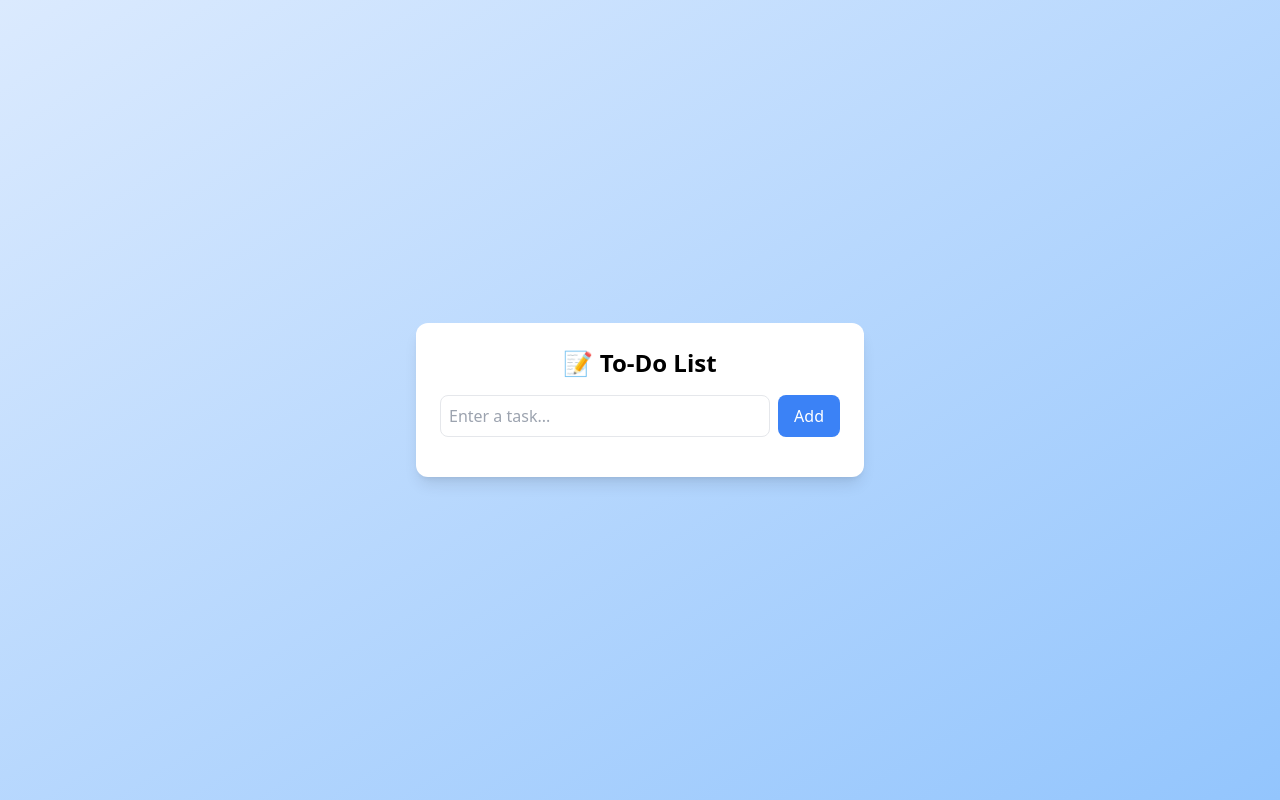
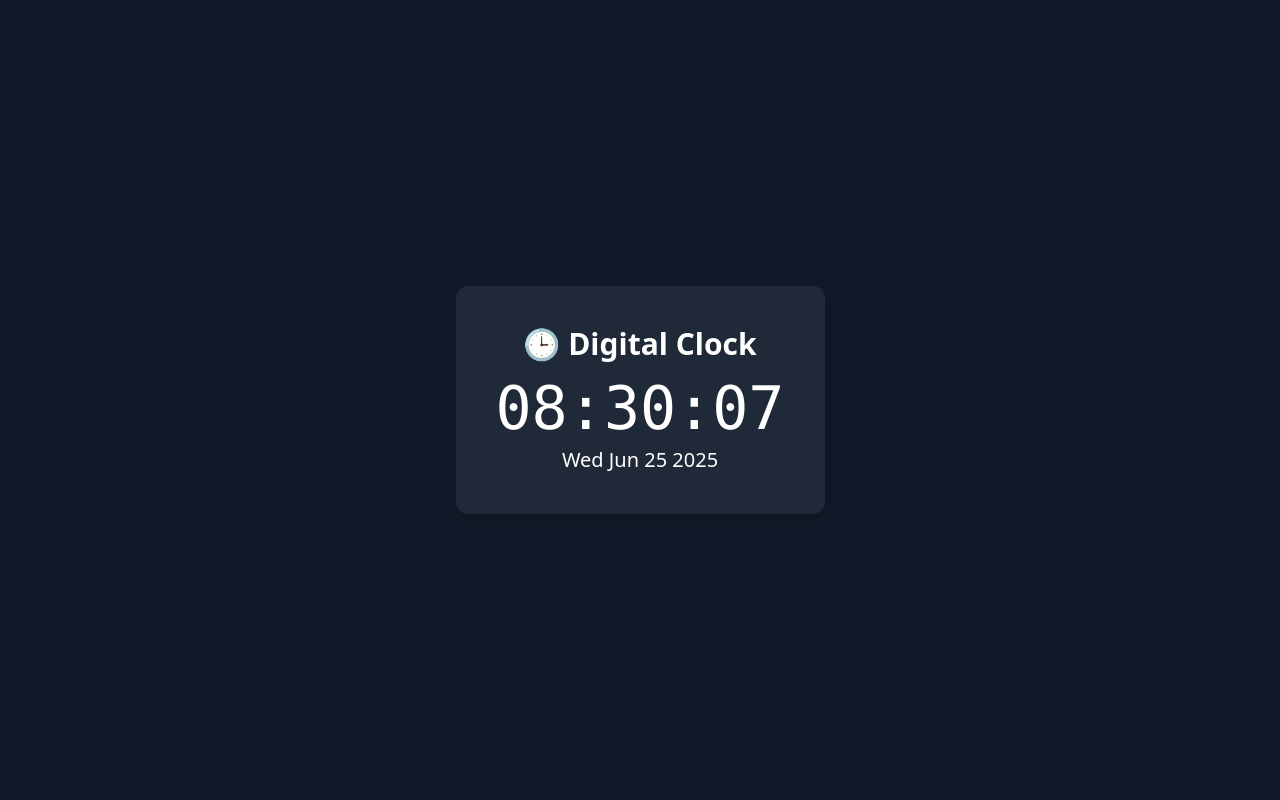
Before and after one commit to TsionTesfaye811/my-react-app, a React (Create React App) app: page / in a window 1280 px wide. Built offline with nearby package versions, Linux system fonts and the light colour scheme.

Commit message:
Added Digital Clock App component

```diff
--- a/src/App.js
+++ b/src/App.js
@@ -1,14 +1,13 @@
 import React from 'react';
+// import TodoListApp from './components/todo-list-app/App';
 // import ColorPickerApp from './components/color-picker-app/App';
 // import CardComponents from './components/card-components/App';
-import TodoListApp from './components/todo-list-app/App';
+import DigitalClockApp from './components/digital-clock-app/App';
 
 function App() {
   return (
     <div>
-      {/* <CardComponents /> */}
-      {/* <ColorPickerApp /> */}
-      <TodoListApp />
+      <DigitalClockApp />
     </div>
   );
 }
--- /dev/null
+++ b/src/components/digital-clock-app/App.js
@@ -0,0 +1,32 @@
+import React, { useState, useEffect } from 'react';
+
+function DigitalClockApp() {
+  const [time, setTime] = useState(new Date());
+
+  useEffect(() => {
+    const timerId = setInterval(() => {
+      setTime(new Date());
+    }, 1000);
+    return () => clearInterval(timerId);
+  }, []);
+
+  const formatTime = (value) => value.toString().padStart(2, '0');
+
+  return (
+    <div className="min-h-screen bg-gray-900 flex items-center justify-center text-white">
+      <div className="text-center bg-gray-800 p-10 rounded-xl shadow-lg">
+        <h1 className="text-3xl font-bold mb-4">🕒 Digital Clock</h1>
+        <div className="text-6xl font-mono">
+          {formatTime(time.getHours())}:
+          {formatTime(time.getMinutes())}:
+          {formatTime(time.getSeconds())}
+        </div>
+        <div className="text-xl mt-2">
+          {time.toDateString()}
+        </div>
+      </div>
+    </div>
+  );
+}
+
+export default DigitalClockApp;
```
